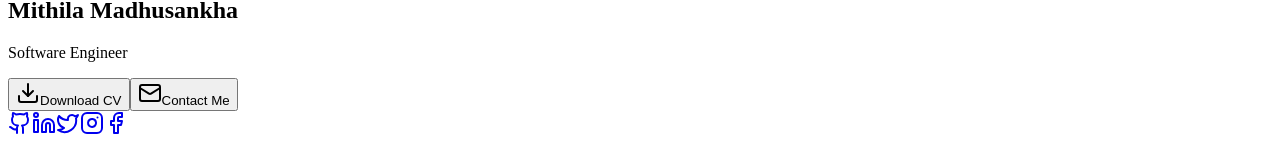
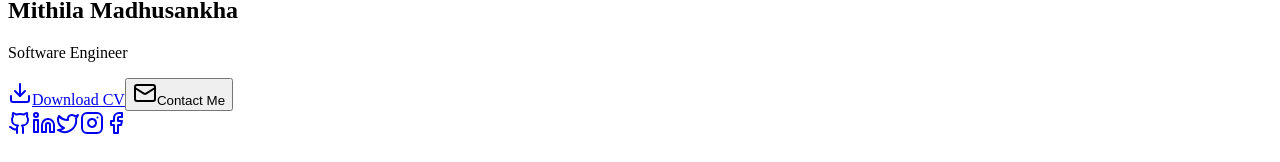
Before and after one commit to NKDMMadhusankha/portfolio, a React (Vite) app in the folder client/: page / in a window 1280 px wide. Shown: the part 114-276 px from the top of the page. Built offline with nearby package versions, Linux system fonts and the light colour scheme.

Commit message:
fix: use anchor tag for reliable CV download in hero section

```diff
--- a/client/src/components/hero.tsx
+++ b/client/src/components/hero.tsx
@@ -37,16 +37,6 @@ export function Hero() {
     if (element) {
       element.scrollIntoView({ behavior: "smooth" });
     }
-  };
-
-  const downloadCV = () => {
-    // Directly link to the public folder CV file
-    const link = document.createElement('a');
-    link.href = '/cv.pdf';
-    link.download = 'Mithila_Madhusankha_CV.pdf';
-    document.body.appendChild(link);
-    link.click();
-    document.body.removeChild(link);
   };
 
   const socialLinks = [
@@ -98,17 +88,18 @@ export function Hero() {
             transition={{ duration: 0.8, delay: 0.6 }}
             className="flex flex-col sm:flex-row gap-4 justify-center"
           >
-            <Button
-              onClick={downloadCV}
-              className={`px-8 py-3 ${
+            <a
+              href="/cv.pdf"
+              download="Mithila_Madhusankha_CV.pdf"
+              className={`px-8 py-3 flex items-center justify-center no-underline rounded-md font-semibold transition-all duration-300 ${
                 theme === "dark"
                   ? "bg-gray-800 hover:bg-gray-700 text-white"
                   : "bg-gray-900 hover:bg-black text-white"
-              } font-semibold transition-all duration-300`}
+              }`}
             >
               <Download className="mr-2 h-4 w-4" />
               Download CV
-            </Button>
+            </a>
             <Button
               variant="outline"
               onClick={scrollToContact}
```
